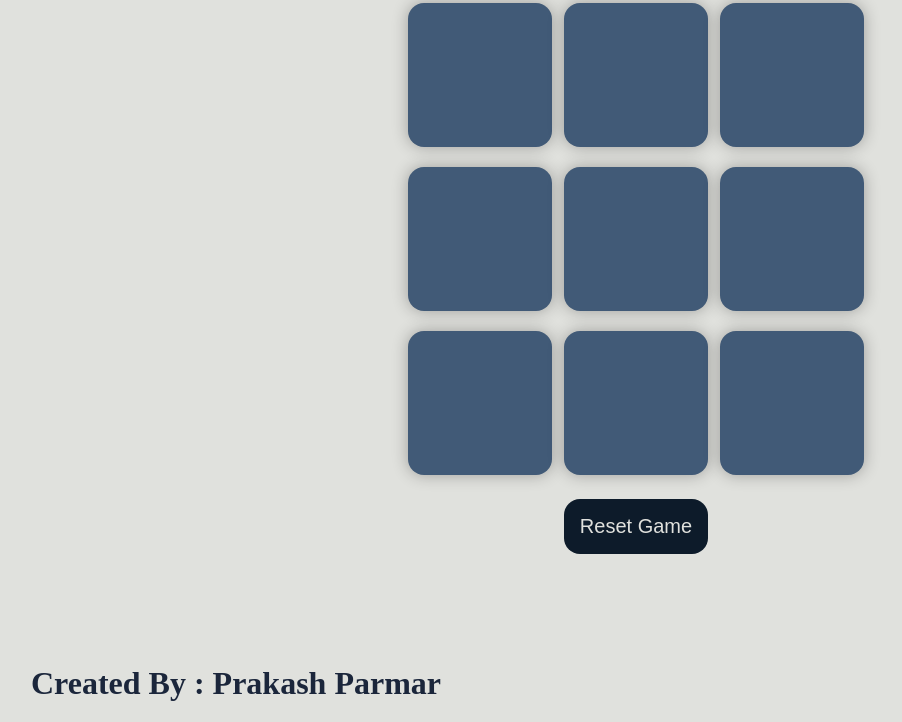
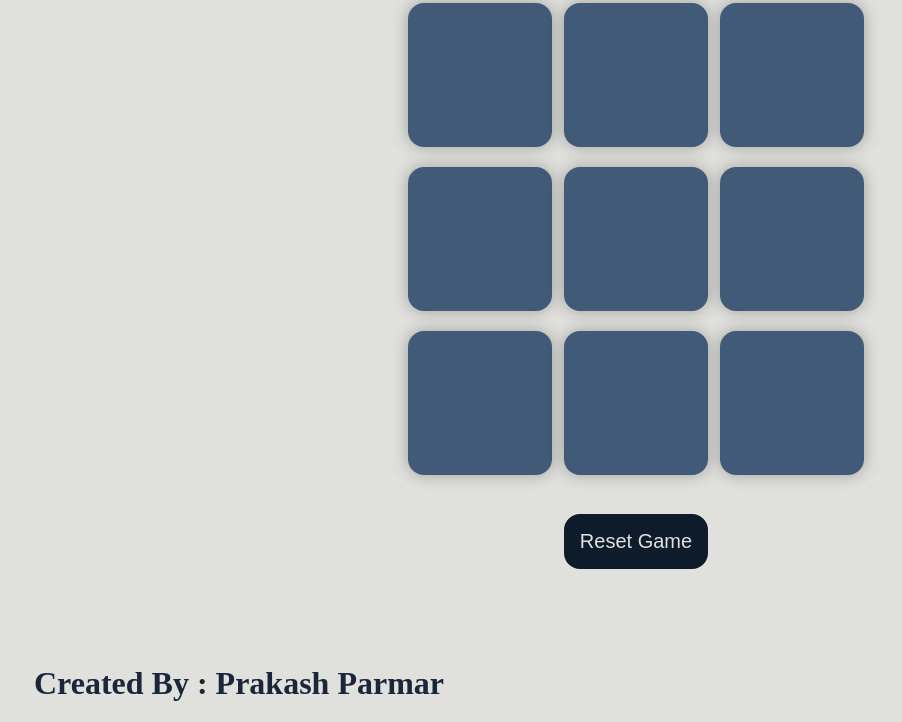
Before and after one commit to prakash07dz/Tic-Tac-Toe-Game-, a plain HTML site: page index.html in a window 1280 px wide. Shown: the part 78-800 px from the top of the page, without its empty margins (4-906 px from the left). Drawn offline with Linux system fonts and the light colour scheme.

Commit message:
Update style.css

```diff
--- a/assets/style.css
+++ b/assets/style.css
@@ -39,7 +39,7 @@ h1{
     background-color: #415a77;
 }
 .btn{
-    margin: 20px;
+    margin: 35px;
     padding: 1rem;
     font-size: 1.25rem;
     background-color: #0d1b2a;
@@ -66,5 +66,5 @@ h1{
 .footer {
     position: absolute;
     bottom: 0;
-    left: 15px;
+    left: 18px;
 }
```
